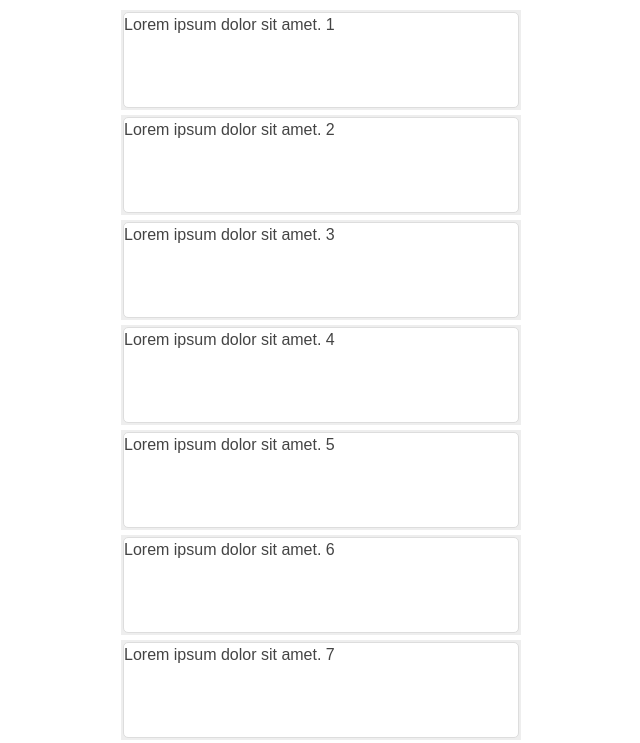
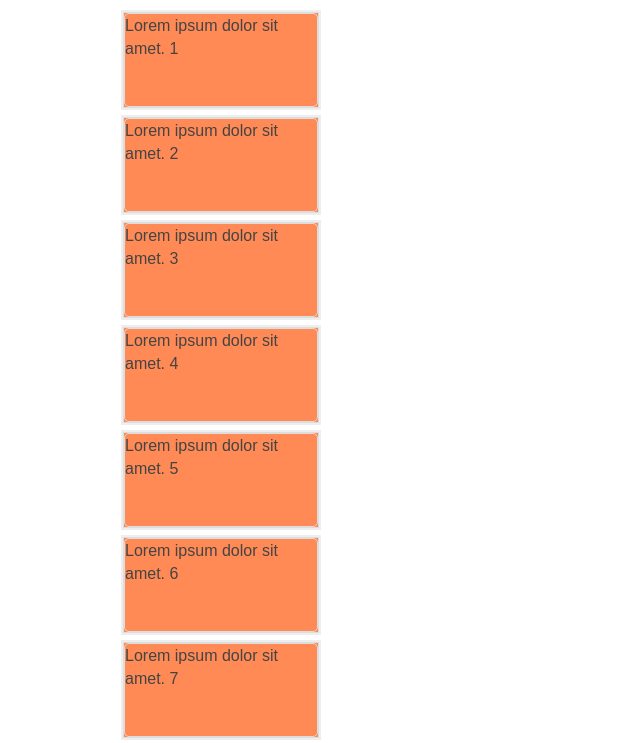
Before and after one commit to Grosloup/dragndrop2, a plain HTML site: page index.html in a window 1280 px wide. Shown: the top 743 px of the page, without its empty margins (224-864 px from the left). Drawn offline with Linux system fonts and the light colour scheme.

Commit message:
stop here it is not the good way to have something clean

```diff
--- a/js/dragndrop.js
+++ b/js/dragndrop.js
@@ -8,7 +8,7 @@
     [].slice.call(drags).forEach(function(el, idx){
         /////////////////////////////////////////////
         el.addEventListener("dragstart", function(evt){
-            //this.classList.add("dragstart");
+            this.classList.add("dragstart");
             dragSrcElm = this;
             evt.dataTransfer.effectAllowed = "copy";
             evt.dataTransfer.setData("text", this.innerHTML);
@@ -59,7 +59,7 @@
         el.addEventListener("dragend", function(evt){
             [].slice.call(drags).forEach(function(el){
                 // el.parentNode.classList.remove("dragenter");
-                // el.classList.remove("dragstart");
+                el.classList.remove("dragstart");
             });
         }, false);
     });
--- a/scss/master.scss
+++ b/scss/master.scss
@@ -24,19 +24,30 @@ a{
 }
 
 .placeholder{
-  width: 400px;
+  width: 200px;
   height: 100px;
   background-color: #eee;
   border: 2px solid transparent;
   margin-bottom: 5px;
   .draggable{
-    width: 400px;
-    height: 100px;
+    // width: 400px;
+    // height: 100px;
+    width: 196px;
+    height: 96px;
+    border: 1px solid #ddd;
+    background-color: #ff8a56;
+    // @include border-radius(5px);
+    &.dragstart{
+
+      .inner{
+        @include opacity(0);
+      }
+    }
     .inner{
-      width: 396px;
-      height: 96px;
+      width: 194px;
+      height: 94px;
       border: 1px solid #ddd;
-      background-color: #fff;
+      //background-color: #fff;
       @include border-radius(5px);
     }
   }
```
Also changed, not shown: css/master.css.
